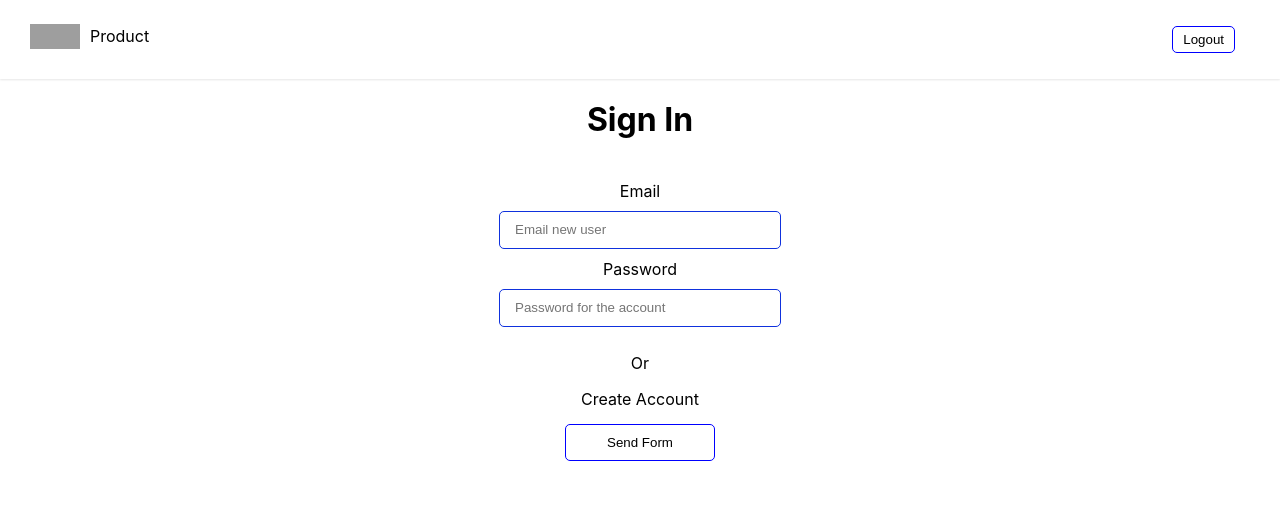
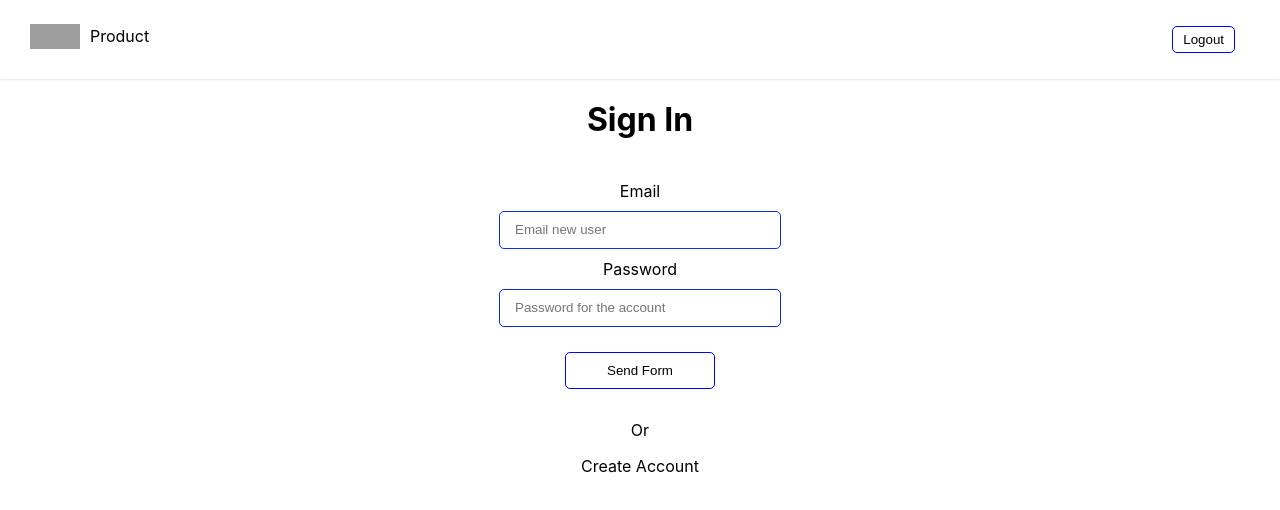
Before and after one commit to carosalazar28/MJV-client, a React (Create React App) app: page / in a window 1280 px wide. Shown: the top 510 px of the page. Built offline with nearby package versions, Linux system fonts and the light colour scheme; grey boxes are pictures that could not be loaded.

Commit message:
add the tittle for the component

```diff
--- a/src/components/FormSignIn.js
+++ b/src/components/FormSignIn.js
@@ -43,9 +43,9 @@ export function FormSignIn({
           placeholder="Password for the account"
           required
         />
+        <ButtonSend>Send Form</ButtonSend>
         <p>Or</p>
         <Link to="/sign-up" className="Link__signup">Create Account</Link>
-        <ButtonSend>Send Form</ButtonSend>
       </FormContainer>
     </>
   );
```
